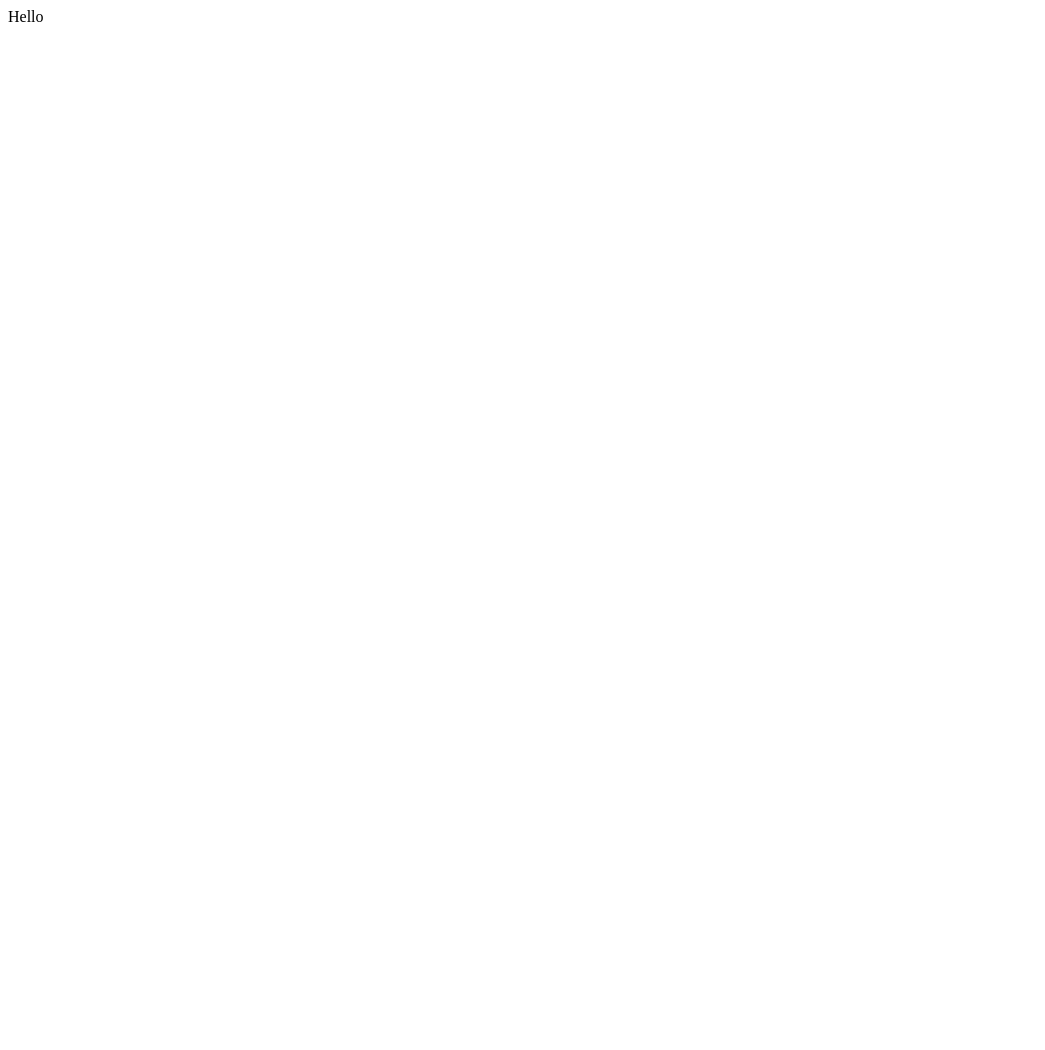
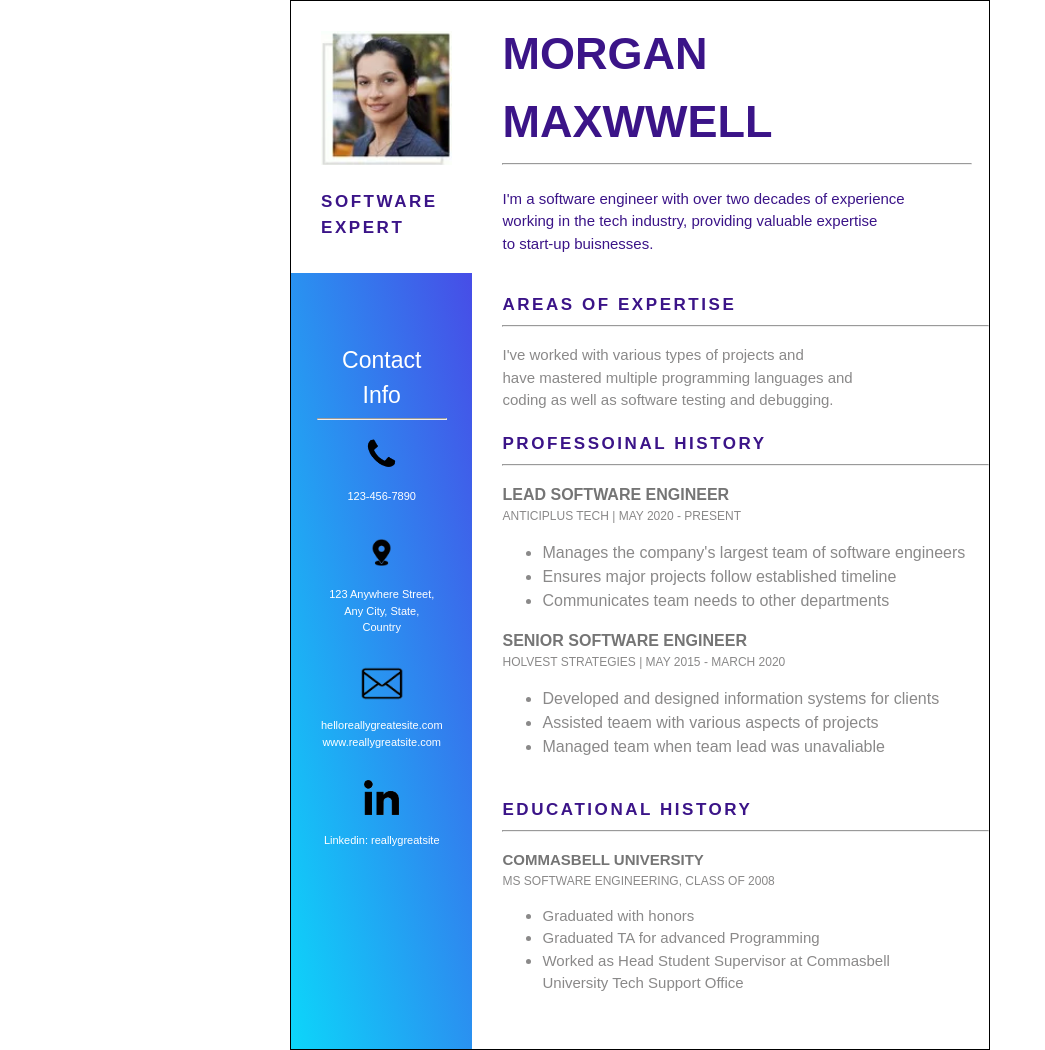
Before and after one commit to davidcastilllo/ACA_web101_david_castillo--c12, a plain HTML site: page resume.html in a window 1280 px wide. Shown: the whole page, without its empty margins (0-1045 px from the left). Before the commit the page ends 800 px from the top, so only its background shows below. Drawn offline with Linux system fonts and the light colour scheme.

Commit message:
Finished project

```diff
--- /dev/null
+++ b/resume-reset.css
@@ -0,0 +1,77 @@
+*,
+*::before,
+*::after {
+  box-sizing: border-box;
+}
+
+/* Remove default padding */
+ul[class],
+ol[class] {
+  padding: 0;
+}
+
+/* Remove default margin */
+body,
+h1,
+h2,
+h3,
+h4,
+p,
+ul[class],
+ol[class],
+li,
+figure,
+figcaption,
+blockquote,
+dl,
+dd {
+  margin: 0;
+}
+
+/* Set core body defaults */
+body {
+  min-height: 100vh;
+  scroll-behavior: smooth;
+  text-rendering: optimizeSpeed;
+  line-height: 1.5;
+}
+
+/* Remove list styles on ul, ol elements with a class attribute */
+ul[class],
+ol[class] {
+  list-style: none;
+}
+
+/* A elements that don't have a class get default styles */
+a:not([class]) {
+  text-decoration-skip-ink: auto;
+}
+
+/* Make images easier to work with */
+img {
+  max-width: 100%;
+  display: block;
+}
+
+/* Natural flow and rhythm in articles by default */
+article > * + * {
+  margin-top: 1em;
+}
+
+/* Inherit fonts for inputs and buttons */
+input,
+button,
+textarea,
+select {
+  font: inherit;
+}
+
+/* Remove all animations and transitions for people that prefer not to see them */
+@media (prefers-reduced-motion: reduce) {
+  * {
+    animation-duration: 0.01ms !important;
+    animation-iteration-count: 1 !important;
+    transition-duration: 0.01ms !important;
+    scroll-behavior: auto !important;
+  }
+}
--- a/resume-styles.css
+++ b/resume-styles.css
@@ -0,0 +1,135 @@
+body {
+  display: flex;
+  justify-content: center;
+}
+
+section {
+  height: 1050px;
+  width: 700px;
+  display: grid;
+  grid-template-rows: 26% 15% 35% 1fr;
+  grid-template-columns: 26% 1fr;
+  grid-template-areas:
+  "photo title"
+  "info expertise"
+  "info history"
+  "info education";
+  grid-gap: 0 30px;
+  font-family: sans-serif;
+  border: 1px solid black
+}
+
+.photo {
+grid-area: photo;
+padding: 30px 0 0 30px;
+}
+
+h1 {
+  font-size: 45px;
+  font-weight: 900;
+  padding-top: 19px;
+}
+
+.line-one {
+  background-color: #270D5D;
+  width: 470px;
+  float: left;
+  margin-bottom: 23px;
+}
+
+hr {
+  margin-bottom: 17px;
+}
+
+.title {
+  grid-area: title;
+  color: #3b1488;
+  font-size: 15px;
+}
+
+.heading {
+  color: #3b1488;
+  font-size: 17px;
+  font-weight: bold;
+  letter-spacing: .15em;
+}
+
+.info {
+  grid-area: info;
+  background-image: linear-gradient(to top right,#0cd6fa,#474de7) ;
+  display: flex;
+  flex-direction: column;
+  align-items: center;
+  padding-top: 70px;
+  font-size: 11px;
+  color: white;
+  text-align: center;
+}
+
+.expertise {
+  grid-area: expertise;
+  color: rgb(138, 137, 137);
+  font-size: 15px;
+  margin-top: 19px;
+}
+
+.history {
+  grid-area: history;
+  color: rgb(138, 137, 137);
+}
+
+.education {
+  grid-area: education;
+  color: rgb(138, 137, 137);
+  font-size: 15px;
+}
+
+.sub-heading {
+  color: rgb(117, 117, 117);
+  font-weight: bold;
+}
+
+.last-heading {
+  font-size: 12px;
+}
+
+.icons {
+  height: 35px;
+}
+
+.line-two {
+  width: 130px;
+}
+
+.icon-one {
+  display: flex;
+  justify-items: center;
+  align-items: center;
+  flex-direction: column;
+  margin-bottom: 30px;
+}
+
+.icon-two {
+  display: flex;
+  justify-items: center;
+  align-items: center;
+  flex-direction: column;
+  margin-bottom: 30px;
+}
+.icon-three {
+  display: flex;
+  justify-items: center;
+  align-items: center;
+  flex-direction: column;
+  margin-bottom: 30px;
+}
+.icon-four {
+  display: flex;
+  justify-items: center;
+  align-items: center;
+  flex-direction: column;
+}
+
+.info-head {
+  font-size: 23px;
+}
--- a/resume.html
+++ b/resume.html
@@ -1,11 +1,96 @@
 <html lang="en">
+
 <head>
   <meta charset="UTF-8">
   <meta name="viewport" content="width=device-width, initial-scale=1.0">
+  <link rel="stylesheet" href="resume-reset.css">
   <link rel="stylesheet" href="resume-styles.css">
   <title>Resume</title>
 </head>
+
 <body>
-  Hello
+  <section>
+    <div class="photo"><img src="Resume.png"> <br>
+       <span class="heading">SOFTWARE <br> EXPERT</span>
+    </div>
+
+    <div class="title">
+      <h1>MORGAN <br> MAXWWELL</h1>
+      <hr class="line-one">
+      <p>I'm a software engineer with over two decades of experience <br>
+        working in the tech industry, providing valuable expertise <br>
+        to start-up buisnesses.</p>
+    </div>
+
+    <div class="info">
+      <span  class="info-head">Contact <br> Info</span>
+      <hr class="line-two">
+
+      <div class="icon-one">
+      <img src="Phone.png" class="icons"><br>
+      <p>123-456-7890</p>
+    </div>
+
+    <div class="icon-two">
+      <img src="Location.png" class="icons"><br>
+      <p>123 Anywhere Street, <br>
+        Any City, State, <br>
+        Country</p>
+      </div>
+
+      <div class="icon-three">
+      <img src="Mail.png" class="icons"><br>
+      <p>helloreallygreatesite.com <br>
+        www.reallygreatsite.com</p>
+      </div>
+
+      <div class="icon-four">
+      <img src="Linkedin.png" class="icons"><br>
+      <p>Linkedin: reallygreatsite</p>
+    </div>
+    </div>
+
+    <div class="expertise">
+      <span class="heading">AREAS OF EXPERTISE</span>
+      <hr>
+      <p>I've worked with various types of projects and <br>
+        have mastered multiple programming languages and <br>
+        coding as well as software testing and debugging.
+      </p>
+    </div>
+
+    <div class="history">
+      <span class="heading">PROFESSOINAL HISTORY</span>
+      <hr>
+      <span class="sub-heading">LEAD SOFTWARE ENGINEER</span> <br>
+      <span class="last-heading">ANTICIPLUS TECH | MAY 2020 - PRESENT</span>
+      <ul>
+        <li><p>Manages the company's largest team of software engineers</p></li>
+        <li><p>Ensures major projects follow established timeline</p></li>
+        <li><p>Communicates team needs to other departments</p></li>
+      </ul>
+      <span class="sub-heading">SENIOR SOFTWARE ENGINEER</span> <br>
+      <span class="last-heading">HOLVEST STRATEGIES | MAY 2015 - MARCH 2020</span>
+      <ul>
+      <li><p>Developed and designed information systems for clients</p></li>
+      <li><p>Assisted teaem with various aspects of projects</p></li>
+      <li><p>Managed team when team lead was unavaliable</p></li>
+    </ul>
+    </div>
+
+    <div class="education">
+      <span class="heading">EDUCATIONAL HISTORY</span>
+      <hr>
+      <span class="sub-heading">COMMASBELL UNIVERSITY</span> <br>
+      <span class="last-heading">MS SOFTWARE ENGINEERING, CLASS OF 2008</span>
+      <ul>
+        <li><p>Graduated with honors</p></li>
+        <li><p>Graduated TA for advanced Programming</p></li>
+        <li><p>Worked as Head Student Supervisor at Commasbell <br>
+        University Tech Support Office
+        </p></li>
+      </ul>
+    </div>
+  </section>
 </body>
 </html>
```
Also changed, not shown: Linkedin.png (added), Location.png (added), Mail.png (added), Phone.png (added), Resume.png (added).
